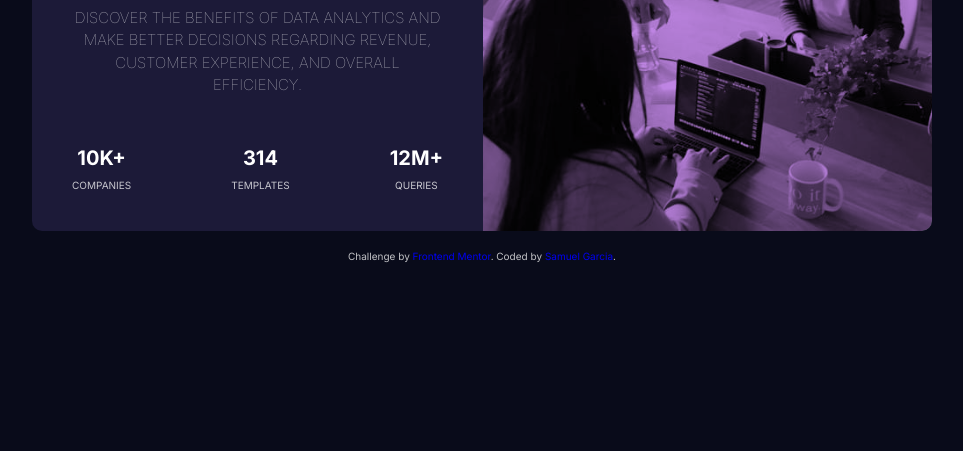
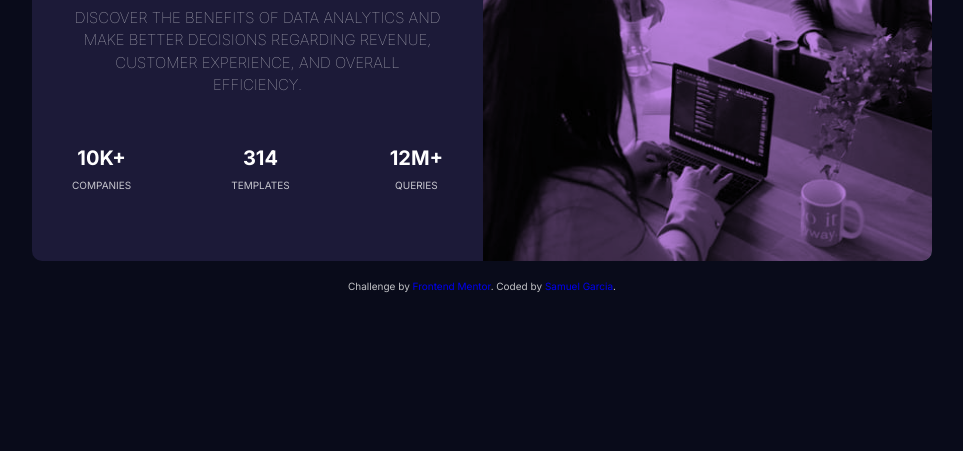
Before and after one commit to SamRod99/Stats-Preview, a plain HTML site: page index.html in a window 1280 px wide. Shown: the part 349-800 px from the top of the page, without its empty margins (158-1121 px from the left). Drawn offline with Linux system fonts and the light colour scheme; a web font is replaced by a local one.

```diff
--- a/css/style.css
+++ b/css/style.css
@@ -102,7 +102,7 @@ span{
     flex-direction: column;
     justify-content: center;
     align-items: center;
-    padding: 4rem;
+    padding: 7rem 4rem;
 }
 .card__descripcion{
     line-height: 1.5;
```
